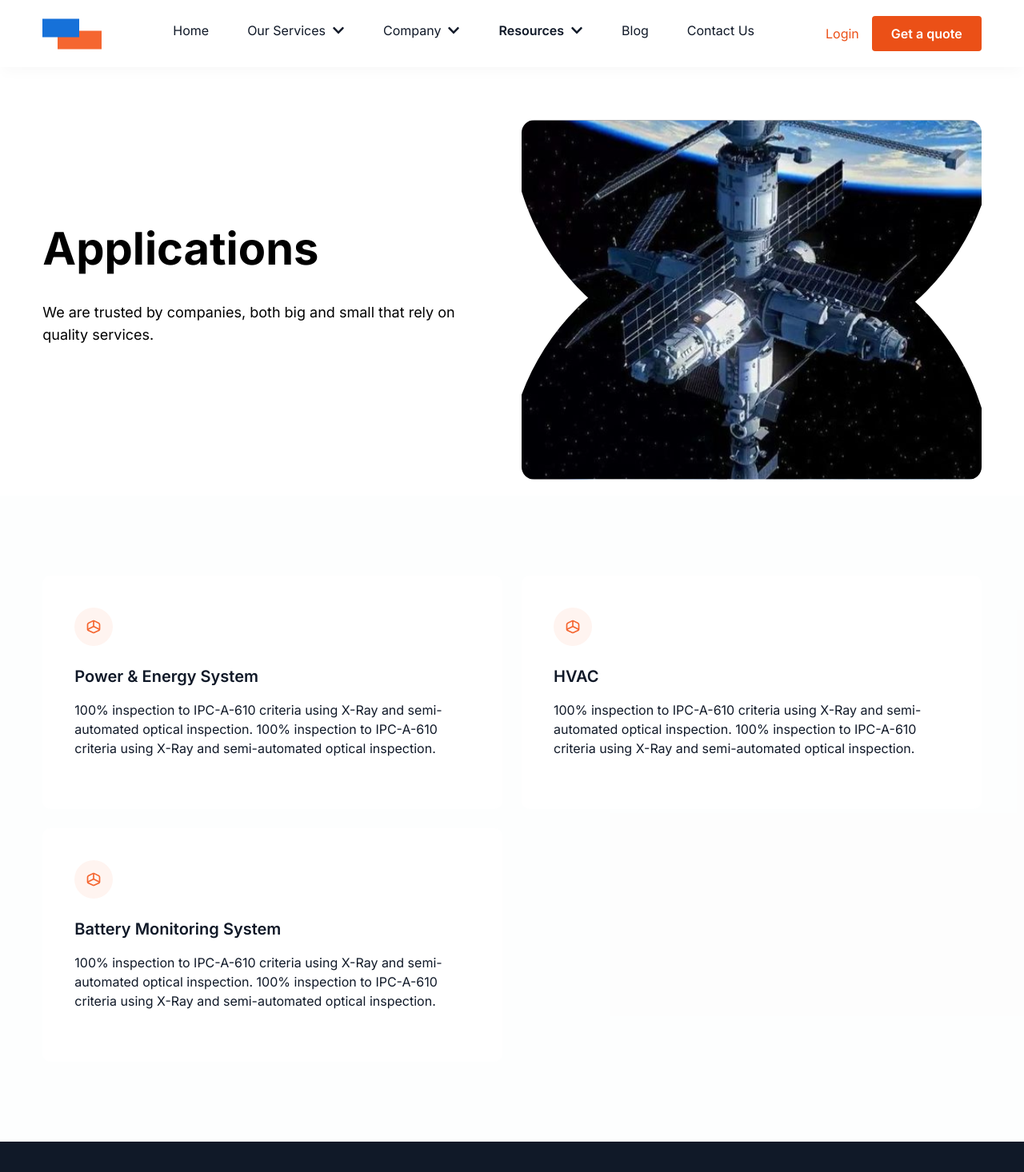
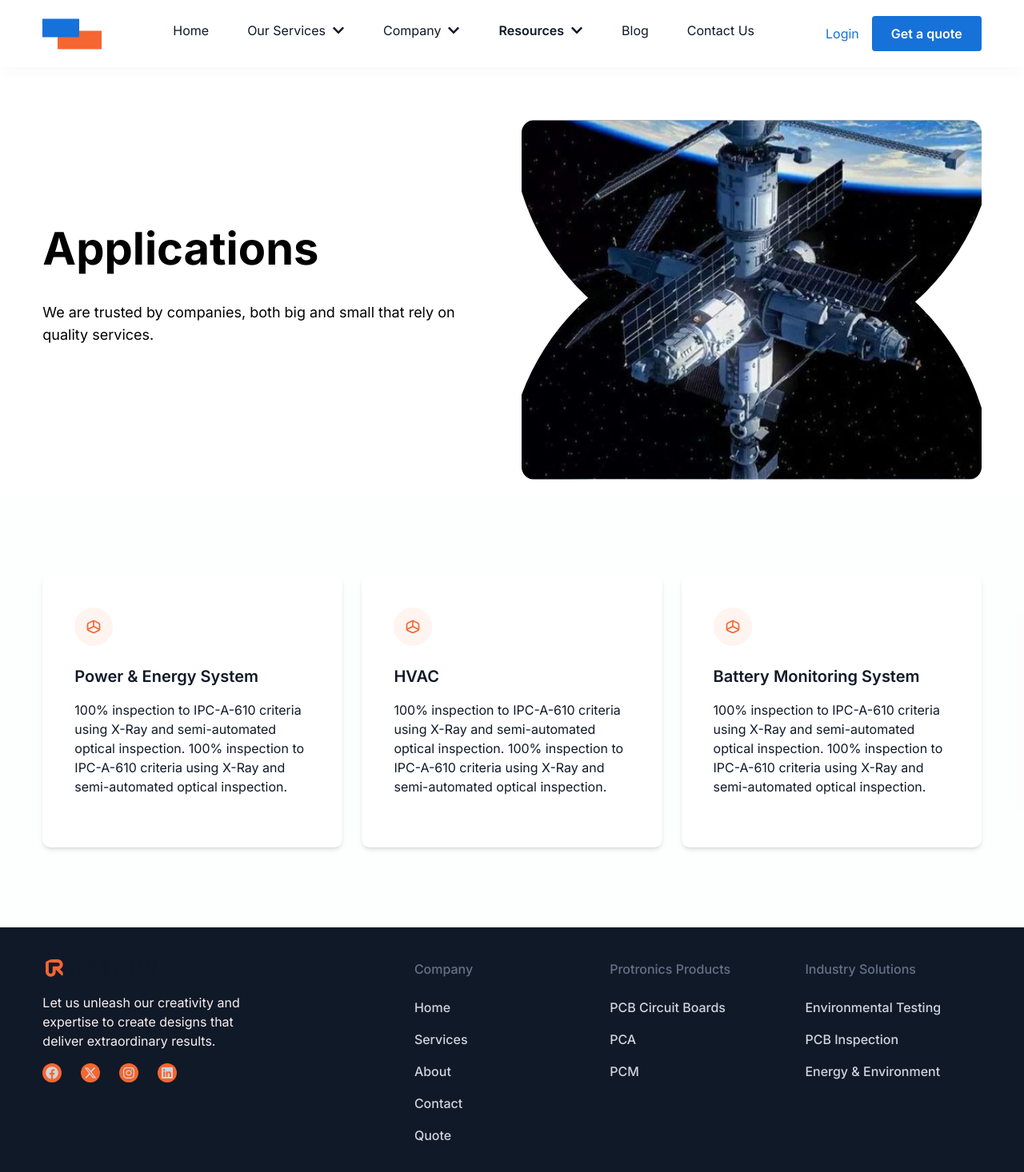
Before and after one commit to odomfavour/protronics-web, a Next.js app: page /applications in a window 1280 px wide. Shown: the top 1466 px of the page at 80% size. Built offline with nearby package versions, Linux system fonts and the light colour scheme.

Commit message:
ch: add updates

```diff
--- a/app/applications/page.tsx
+++ b/app/applications/page.tsx
@@ -49,10 +49,10 @@ const IndustriesPage = () => {
       </div>
       <div className="mt-5 py-[100px] bg-[#EFF1F321]">
         <div className="w-11/12 mx-auto">
-          <div className="grid md:grid-cols-2 grid-cols-1 gap-6">
+          <div className="grid md:grid-cols-3 grid-cols-1 gap-6">
             {applications.map((application) => (
               <div
-                className="bg-white rounded-[10px] p-10"
+                className="bg-white rounded-[10px] p-10 shadow-md"
                 key={application.id}
               >
                 <div className="flex justify-center items-center h-[48px] w-[48px] bg-[#FFF4F0] rounded-full">
--- a/tailwind.config.ts
+++ b/tailwind.config.ts
@@ -14,7 +14,7 @@ const config: Config = {
           'conic-gradient(from 180deg at 50% 50%, var(--tw-gradient-stops))',
       },
       colors: {
-        proOrange: '#EB5017',
+        proOrange: '#1671D9',
         proDark: '#101928',
       },
     },
```
